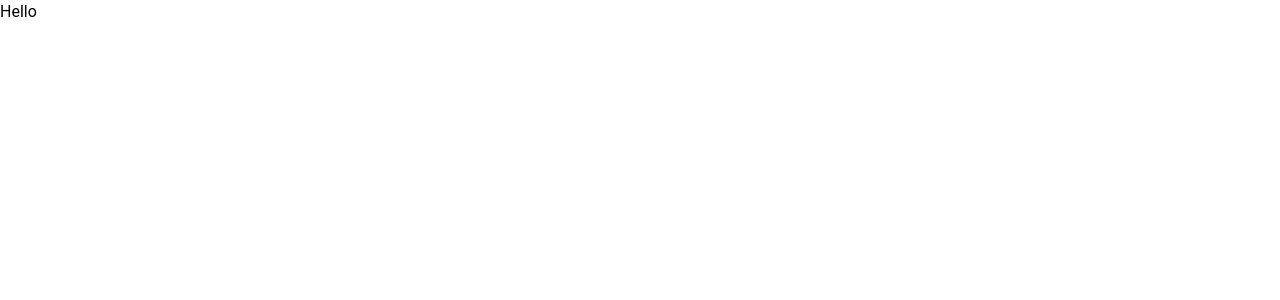
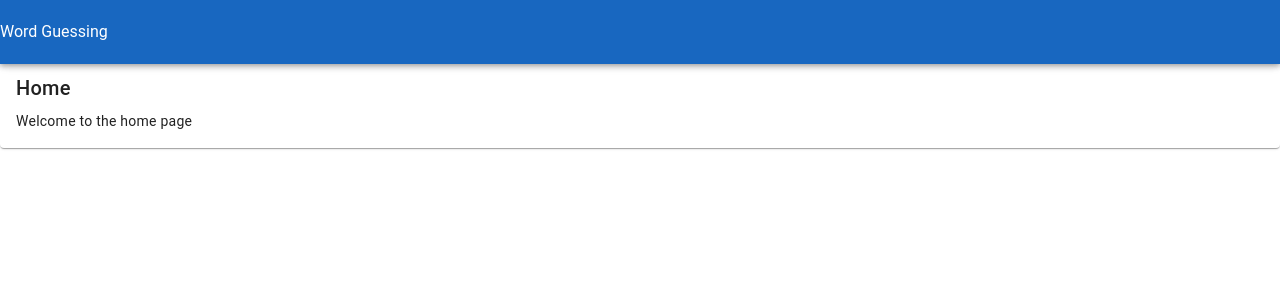
Before and after one commit to CK642509/word-guessing-frontend, a Vue app: page / in a window 1280 px wide. Shown: the top 300 px of the page. Built offline with nearby package versions, Linux system fonts and the light colour scheme.

Commit message:
feat: 初步排版

```diff
--- a/src/App.vue
+++ b/src/App.vue
@@ -1,9 +1,14 @@
 <script setup lang="ts">
+import NavBar from './components/NavBar.vue'
 </script>
 
 <template>
-  <!-- <RouterView /> -->
-  Hello
+  <v-app>
+    <NavBar />
+    <v-main>
+      <RouterView />
+    </v-main>
+  </v-app>
 </template>
 
 <style scoped>
--- /dev/null
+++ b/src/components/NavBar.vue
@@ -0,0 +1,7 @@
+<script setup lang="ts">
+
+</script>
+
+<template>
+  <v-app-bar color="primary">Word Guessing</v-app-bar>
+</template>
--- a/src/views/HomeView.vue
+++ b/src/views/HomeView.vue
@@ -3,5 +3,10 @@
 </script>
 
 <template>
-
+  <v-card>
+    <v-card-title>Home</v-card-title>
+    <v-card-text>
+      <p>Welcome to the home page</p>
+    </v-card-text>
+  </v-card>
 </template>
```
